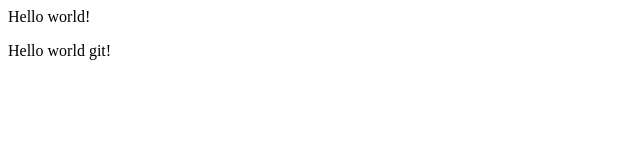
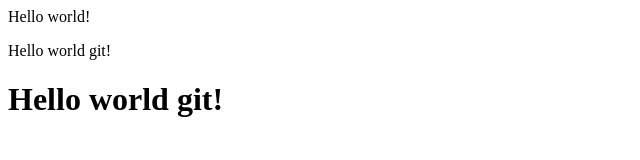
Before and after one commit to gallvones/cursogit1, a plain HTML site: page index.html in a window 1280 px wide. Shown: the whole page, without its empty margins (0-640 px from the left). Drawn offline with Linux system fonts and the light colour scheme.

Commit message:
testando

```diff
--- a/index.html
+++ b/index.html
@@ -7,6 +7,7 @@
 <body>
     <p> Hello world!</p>
     <p> Hello world git!</p>
+    <h1> Hello world git!</h1>
 
 </body>
 </html>
```
